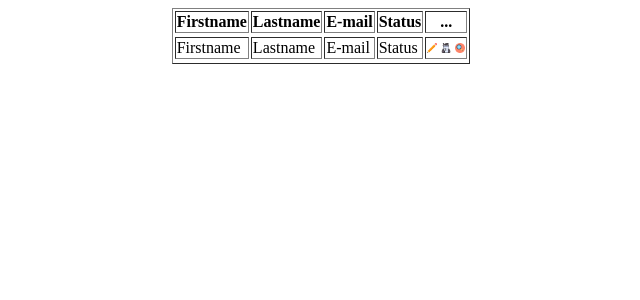
After one commit to camilo9898/schoolar, a PHP site: page /schoolar/src/list_users.php in a window 1280 px wide. The commit adds this page. Shown: the top 300 px of the page, without its empty margins (319-959 px from the left). Run offline with PHP 8.4, Linux system fonts and the light colour scheme.

Commit message:
list users

```diff
--- a/src/home.php
+++ b/src/home.php
@@ -1,6 +1,6 @@
 <?php
   session_start();
-  if (isset())
+  if (isset($_SESSION['id']))
 ?>
 <!DOCTYPE html>
 <html lang="en">
--- /dev/null
+++ b/src/list_users.php
@@ -0,0 +1,43 @@
+<?php
+?>
+<!DOCTYPE html>
+<html lang="en">
+<head>
+    <meta charset="UTF-8">
+    <meta name="viewport" content="width=device-width, initial-scale=1.0">
+    <title>Document</title>
+</head>
+<body>
+  <table border="1" align="center">
+    <tr>
+        <th>Firstname</th>
+        <th>Lastname</th>
+        <th>E-mail</th>
+        <th>Status</th>
+        <th>...</th>
+</tr>
+<tr>
+
+<tr>
+        <td>Firstname</td>
+        <td>Lastname</td>
+        <td>E-mail</td>
+        <td>Status</td>
+        <td>
+            <img src= "icons/edit.png" width =10>
+            <img src= "icons/basura.png" width =10>
+            <img src= "icons/buscar.png" width =10>
+        </tr>
+        <tr>
+
+    </table>
+
+        <?php
+
+        //Here code
+        $sql = "SELECT";
+
+    ?>
+    <table>
+</body>
+</html>
--- a/src/logout.php
+++ b/src/logout.php
@@ -2,4 +2,6 @@
      session_start();
      session_destroy();
 
-     header('Refresh:0; url=http://localhost/schoolar/src/signin.html')
+     header('Refresh:0; url=http://localhost/schoolar/src/home.php')
+
+     ?>
--- a/src/signin.html
+++ b/src/signin.html
@@ -8,7 +8,7 @@
 </head>
 <body>
     <center><img src=""width></center><br><br>
-    <form name="register-form" action="signup.php" method="post">
+    <form name="register-form" action="signin.php" method="post">
         <table border="0" align="center">
         <tr><td><input type="email" name="e_mail" placeholder="Your email@mail.com" requirid></td></tr>
         <tr><td><input type="password" name="passw" placeholder="************" requirid></td></tr>
--- a/src/signup.html
+++ b/src/signup.html
@@ -8,7 +8,7 @@
 </head>
 <body>
     <center><h1>Register form</h1></center><br><br>
-    <form name="register-form" action="signin.php" method="post">
+    <form name="register-form" action="signup.php" method="post">
         <table border="0" align="center">
         <tr><td><input type="text" name="f_name" placeholder="Your firstname" requirid></td></tr>
         <tr><td><input type="text" name="l_name" placeholder="Your lastname" requirid></td></tr>
--- a/src/signup.php
+++ b/src/signup.php
@@ -35,7 +35,7 @@ if($res){
 
  if ($res){
      //echo "USER HAS BEEN CREATED SUCCESFULLY";
-     echo"<script>alert('USER HAS BEEN CREATED. GO tO lOGIN!')";
+     echo"<script>alert('USER HAS BEEN CREATED. GO tO lOGIN!')</script>";
      header('Refresh:0; url=http://localhost/schoolar/src/signin.html');
  }else{
 
```
Also changed, not shown: src/signin.php (+15 -10 lines), src/icons/basura.png (added), src/icons/buscar.png (added), src/icons/edit.png (added).
